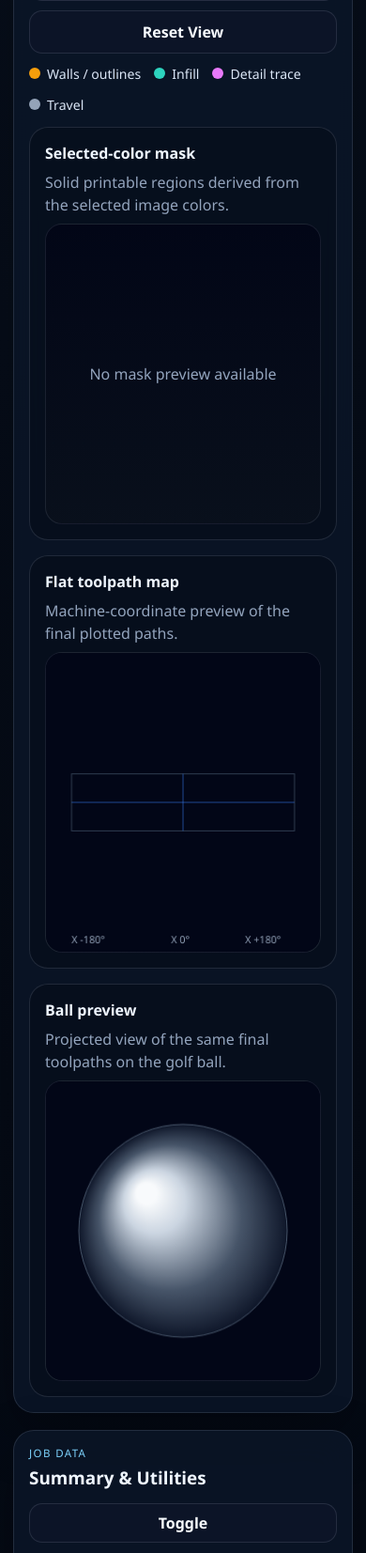
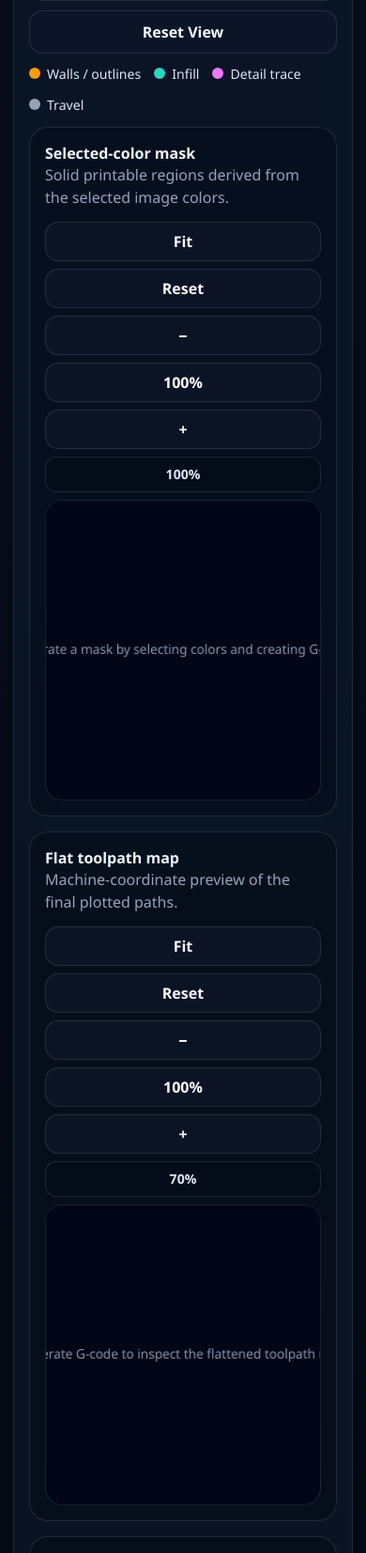
Before and after one commit to HampusAndersson01/DIY-Golf-Ball-Plotter, a Flask app: page / in a window 390 px wide. Shown: the part 4726-6379 px from the top of the page at 94% size. Run offline with Flask 3, Linux system fonts and the light colour scheme; data that the repository does not hold is empty.

Commit message:
feat: Enhance preview controls and implement zoom functionality for mask and flat toolpath previews

```diff
--- a/app/static/css/app.css
+++ b/app/static/css/app.css
@@ -617,6 +617,35 @@
   font-weight: 700;
 }
 
+.preview-card__header {
+  display: flex;
+  justify-content: space-between;
+  align-items: start;
+  gap: 14px;
+}
+
+.preview-controls {
+  display: flex;
+  flex-wrap: wrap;
+  justify-content: flex-end;
+  gap: 8px;
+}
+
+.preview-zoom {
+  display: inline-flex;
+  align-items: center;
+  justify-content: center;
+  min-width: 74px;
+  min-height: 38px;
+  padding: 0 12px;
+  border-radius: 12px;
+  border: 1px solid var(--border);
+  background: rgba(4, 12, 24, 0.84);
+  color: #dbe6f6;
+  font-weight: 700;
+  font-size: 0.88rem;
+}
+
 .image-preview,
 canvas {
   width: 100%;
@@ -631,6 +660,15 @@
   justify-content: center;
   overflow: hidden;
   padding: 12px;
+}
+
+.preview-canvas--zoomable {
+  cursor: grab;
+  touch-action: none;
+}
+
+.preview-canvas--zoomable.is-dragging {
+  cursor: grabbing;
 }
 
 .image-preview img {
@@ -923,6 +961,12 @@
     align-items: stretch;
   }
 
+  .preview-card__header,
+  .preview-controls {
+    flex-direction: column;
+    align-items: stretch;
+  }
+
   .btn,
   .btn-large {
     width: 100%;
--- a/app/static/js/app.js
+++ b/app/static/js/app.js
@@ -20,6 +20,25 @@
   generateRequestInFlight: false,
   calibrationRequestInFlight: false,
 };
+
+const previewViews = {
+  mask: null,
+  flat: null,
+};
+
+const previewData = {
+  maskImage: null,
+  flatPaths: [],
+};
+
+const PREVIEW_EMPTY_TEXT = {
+  mask: "Generate a mask by selecting colors and creating G-code.",
+  flat: "Generate G-code to inspect the flattened toolpath map.",
+};
+
+const FLAT_WORLD_LIMITS = { minX: -180, minY: -45, maxX: 180, maxY: 45 };
+const FLAT_STROKE_SCREEN_MIN = 1.1;
+const FLAT_STROKE_SCREEN_MAX = 3.6;
 
 const SERVER_DEFAULTS = window.SERVER_DEFAULTS || {
   penUpS: 575,
@@ -265,14 +284,331 @@
   host.innerHTML = `<img src="${url}" alt="Original upload preview" />`;
 }
 
-function showMaskPreview(dataUrl) {
-  const host = byId("maskPreview");
-  if (!host) return;
-  if (!dataUrl) {
-    host.innerHTML = '<span class="small">No mask preview available</span>';
-    return;
+function clamp(value, min, max) {
+  return Math.min(max, Math.max(min, value));
+}
+
+function normalizeBounds(bounds) {
+  if (!bounds) return null;
+  const minX = Number(bounds.minX);
+  const minY = Number(bounds.minY);
+  const maxX = Number(bounds.maxX);
+  const maxY = Number(bounds.maxY);
+  if (![minX, minY, maxX, maxY].every(Number.isFinite)) return null;
+
+  const epsilon = 0.0001;
+  const width = Math.max(epsilon, maxX - minX);
+  const height = Math.max(epsilon, maxY - minY);
+  return {
+    minX,
+    minY,
+    maxX: minX + width,
+    maxY: minY + height,
+  };
+}
+
+function expandBounds(bounds, padding) {
+  const normalized = normalizeBounds(bounds);
+  if (!normalized) return null;
+  return {
+    minX: normalized.minX - padding,
+    minY: normalized.minY - padding,
+    maxX: normalized.maxX + padding,
+    maxY: normalized.maxY + padding,
+  };
+}
+
+function computePathBounds(paths) {
+  let minX = Infinity;
+  let minY = Infinity;
+  let maxX = -Infinity;
+  let maxY = -Infinity;
+
+  for (const entry of paths || []) {
+    for (const point of entry.points || []) {
+      if (!Number.isFinite(point.x) || !Number.isFinite(point.y)) continue;
+      if (point.x < minX) minX = point.x;
+      if (point.y < minY) minY = point.y;
+      if (point.x > maxX) maxX = point.x;
+      if (point.y > maxY) maxY = point.y;
+    }
   }
-  host.innerHTML = `<img src="${dataUrl}" alt="Selected color mask preview" />`;
+
+  if (!Number.isFinite(minX)) return { ...FLAT_WORLD_LIMITS };
+  return expandBounds({ minX, minY, maxX, maxY }, 1.25);
+}
+
+function formatZoomPercent(scale) {
+  if (!Number.isFinite(scale) || scale <= 0) return "100%";
+  return `${Math.round(scale * 100)}%`;
+}
+
+function updatePreviewZoomLabel(id, scale) {
+  const label = byId(id);
+  if (label) label.textContent = formatZoomPercent(scale);
+}
+
+class PanZoomCanvas {
+  constructor(canvas, options = {}) {
+    this.canvas = canvas;
+    this.ctx = canvas.getContext("2d");
+    this.options = {
+      minScale: options.minScale ?? 0.1,
+      maxScale: options.maxScale ?? 40,
+      zoomStep: options.zoomStep ?? 1.2,
+      onChange: options.onChange ?? (() => {}),
+    };
+    this.contentBounds = null;
+    this.drawCallback = null;
+    this.scale = 1;
+    this.offsetX = 0;
+    this.offsetY = 0;
+    this.cssWidth = 1;
+    this.cssHeight = 1;
+    this.dpr = window.devicePixelRatio || 1;
+    this.defaultView = null;
+    this.pointerId = null;
+    this.isDragging = false;
+    this.lastPointer = null;
+    this.rafHandle = 0;
+
+    this.handleWheel = this.handleWheel.bind(this);
+    this.handlePointerDown = this.handlePointerDown.bind(this);
+    this.handlePointerMove = this.handlePointerMove.bind(this);
+    this.handlePointerUp = this.handlePointerUp.bind(this);
+    this.handleDoubleClick = this.handleDoubleClick.bind(this);
+
+    this.canvas.addEventListener("wheel", this.handleWheel, { passive: false });
+    this.canvas.addEventListener("pointerdown", this.handlePointerDown);
+    this.canvas.addEventListener("pointermove", this.handlePointerMove);
+    this.canvas.addEventListener("pointerup", this.handlePointerUp);
+    this.canvas.addEventListener("pointercancel", this.handlePointerUp);
+    this.canvas.addEventListener("lostpointercapture", this.handlePointerUp);
+    this.canvas.addEventListener("dblclick", this.handleDoubleClick);
+
+    this.resize(false);
+  }
+
+  getViewState() {
+    return {
+      scale: this.scale,
+      offsetX: this.offsetX,
+      offsetY: this.offsetY,
+      width: this.cssWidth,
+      height: this.cssHeight,
+      dpr: this.dpr,
+      contentBounds: this.contentBounds,
+    };
+  }
+
+  getEventPoint(event) {
+    const rect = this.canvas.getBoundingClientRect();
+    return {
+      x: event.clientX - rect.left,
+      y: event.clientY - rect.top,
+    };
+  }
+
+  resize(preserveCenter = true) {
+    const previousCenter = preserveCenter ? this.screenToWorld(this.cssWidth / 2, this.cssHeight / 2) : null;
+    const rect = this.canvas.getBoundingClientRect();
+    this.cssWidth = Math.max(300, Math.round(rect.width || 300));
+    this.cssHeight = Math.max(300, Math.round(rect.height || 300));
+    this.dpr = window.devicePixelRatio || 1;
+    this.canvas.width = Math.max(1, Math.round(this.cssWidth * this.dpr));
+    this.canvas.height = Math.max(1, Math.round(this.cssHeight * this.dpr));
+
+    if (previousCenter && Number.isFinite(previousCenter.x) && Number.isFinite(previousCenter.y)) {
+      this.offsetX = (this.cssWidth / 2) - (previousCenter.x * this.scale);
+      this.offsetY = (this.cssHeight / 2) - (previousCenter.y * this.scale);
+    }
+
+    this.requestRender();
+    this.options.onChange(this.getViewState());
+  }
+
+  setContentBounds(bounds) {
+    this.contentBounds = normalizeBounds(bounds);
+  }
+
+  setTransform(scale, offsetX, offsetY) {
+    this.scale = clamp(scale, this.options.minScale, this.options.maxScale);
+    this.offsetX = Number.isFinite(offsetX) ? offsetX : this.offsetX;
+    this.offsetY = Number.isFinite(offsetY) ? offsetY : this.offsetY;
+    this.requestRender();
+    this.options.onChange(this.getViewState());
+  }
+
+  fitToView(padding = 24) {
+    if (!this.contentBounds) {
+      this.setTransform(1, this.cssWidth / 2, this.cssHeight / 2);
+      this.defaultView = { scale: this.scale, offsetX: this.offsetX, offsetY: this.offsetY };
+      return;
+    }
+
+    const contentWidth = Math.max(0.0001, this.contentBounds.maxX - this.contentBounds.minX);
+    const contentHeight = Math.max(0.0001, this.contentBounds.maxY - this.contentBounds.minY);
+    const availableWidth = Math.max(1, this.cssWidth - (padding * 2));
+    const availableHeight = Math.max(1, this.cssHeight - (padding * 2));
+    const scale = clamp(
+      Math.min(availableWidth / contentWidth, availableHeight / contentHeight),
+      this.options.minScale,
+      this.options.maxScale,
+    );
+    const contentCenterX = (this.contentBounds.minX + this.contentBounds.maxX) / 2;
+    const contentCenterY = (this.contentBounds.minY + this.contentBounds.maxY) / 2;
+
+    this.setTransform(
+      scale,
+      (this.cssWidth / 2) - (contentCenterX * scale),
+      (this.cssHeight / 2) - (contentCenterY * scale),
+    );
+    this.defaultView = { scale: this.scale, offsetX: this.offsetX, offsetY: this.offsetY };
+  }
+
+  resetView() {
+    if (!this.defaultView) {
+      this.fitToView();
+      return;
+    }
+    this.setTransform(this.defaultView.scale, this.defaultView.offsetX, this.defaultView.offsetY);
+  }
+
+  screenToWorld(x, y) {
+    return {
+      x: (x - this.offsetX) / this.scale,
+      y: (y - this.offsetY) / this.scale,
+    };
+  }
+
+  worldToScreen(x, y) {
+    return {
+      x: (x * this.scale) + this.offsetX,
+      y: (y * this.scale) + this.offsetY,
+    };
+  }
+
+  applyWorldTransform(ctx = this.ctx) {
+    ctx.setTransform(
+      this.dpr * this.scale,
+      0,
+      0,
+      this.dpr * this.scale,
+      this.dpr * this.offsetX,
+      this.dpr * this.offsetY,
+    );
+  }
+
+  zoomAt(factor, screenX, screenY) {
+    const worldPoint = this.screenToWorld(screenX, screenY);
+    const nextScale = clamp(this.scale * factor, this.options.minScale, this.options.maxScale);
+    this.setTransform(
+      nextScale,
+      screenX - (worldPoint.x * nextScale),
+      screenY - (worldPoint.y * nextScale),
+    );
+  }
+
+  zoomTo(scale, screenX = this.cssWidth / 2, screenY = this.cssHeight / 2) {
+    const worldPoint = this.screenToWorld(screenX, screenY);
+    const nextScale = clamp(scale, this.options.minScale, this.options.maxScale);
+    this.setTransform(
+      nextScale,
+      screenX - (worldPoint.x * nextScale),
+      screenY - (worldPoint.y * nextScale),
+    );
+  }
+
+  stepZoom(direction) {
+    const factor = direction > 0 ? this.options.zoomStep : (1 / this.options.zoomStep);
+    this.zoomAt(factor, this.cssWidth / 2, this.cssHeight / 2);
+  }
+
+  panBy(deltaX, deltaY) {
+    this.setTransform(this.scale, this.offsetX + deltaX, this.offsetY + deltaY);
+  }
+
+  isLikelyTrackpadPan(event) {
+    if (event.ctrlKey) return false;
+    if (event.deltaMode !== WheelEvent.DOM_DELTA_PIXEL) return false;
+    const precise = !Number.isInteger(event.deltaY) || Math.abs(event.deltaY) < 40;
+    return Math.abs(event.deltaX) > 0 || precise;
+  }
+
+  handleWheel(event) {
+    event.preventDefault();
+    const point = this.getEventPoint(event);
+    const deltaScale = event.deltaMode === WheelEvent.DOM_DELTA_LINE ? 16 : event.deltaMode === WheelEvent.DOM_DELTA_PAGE ? this.cssHeight : 1;
+    const deltaX = event.deltaX * deltaScale;
+    const deltaY = event.deltaY * deltaScale;
+
+    if (this.isLikelyTrackpadPan(event)) {
+      this.panBy(-deltaX, -deltaY);
+      return;
+    }
+
+    this.zoomAt(Math.exp((-deltaY) * 0.0015), point.x, point.y);
+  }
+
+  handlePointerDown(event) {
+    if (event.pointerType !== "touch" && event.button !== 0) return;
+    event.preventDefault();
+    this.pointerId = event.pointerId;
+    this.isDragging = true;
+    this.lastPointer = this.getEventPoint(event);
+    this.canvas.setPointerCapture(event.pointerId);
+    this.canvas.classList.add("is-dragging");
+  }
+
+  handlePointerMove(event) {
+    if (!this.isDragging || event.pointerId !== this.pointerId) return;
+    event.preventDefault();
+    const point = this.getEventPoint(event);
+    const deltaX = point.x - this.lastPointer.x;
+    const deltaY = point.y - this.lastPointer.y;
+    this.lastPointer = point;
+    this.panBy(deltaX, deltaY);
+  }
+
+  handlePointerUp(event) {
+    if (event.pointerId !== this.pointerId) return;
+    this.isDragging = false;
+    this.pointerId = null;
+    this.lastPointer = null;
+    this.canvas.classList.remove("is-dragging");
+    if (this.canvas.hasPointerCapture(event.pointerId)) this.canvas.releasePointerCapture(event.pointerId);
+  }
+
+  handleDoubleClick(event) {
+    event.preventDefault();
+    this.resetView();
+  }
+
+  draw(drawCallback) {
+    this.drawCallback = drawCallback;
+    this.requestRender();
+  }
+
+  requestRender() {
+    if (this.rafHandle) return;
+    this.rafHandle = window.requestAnimationFrame(() => {
+      this.rafHandle = 0;
+      this.render();
+    });
+  }
+
+  render() {
+    const ctx = this.ctx;
+    ctx.setTransform(this.dpr, 0, 0, this.dpr, 0, 0);
+    ctx.clearRect(0, 0, this.cssWidth, this.cssHeight);
+    if (!this.drawCallback) return;
+    this.drawCallback(ctx, {
+      ...this.getViewState(),
+      controller: this,
+      screenToWorld: (x, y) => this.screenToWorld(x, y),
+      worldToScreen: (x, y) => this.worldToScreen(x, y),
+    });
+  }
 }
 
 function getSelectedColorSet() {
@@ -644,7 +980,7 @@
     appState.latestSummary = json.summary || null;
 
     byId("gcodeBox").value = appState.latestGcode.join("\n");
-    showMaskPreview(appState.latestMaskPreview);
+    drawMaskPreview(appState.latestMaskPreview);
     drawFlatPreview(appState.latestPreview);
     drawBallPreview(appState.latestPreview);
     renderSummary(appState.latestSummary);
@@ -730,6 +1066,196 @@
     ctx.stroke();
   }
   ctx.setLineDash([]);
+}
+
+function drawPreviewEmptyState(ctx, width, height, message) {
+  ctx.save();
+  ctx.fillStyle = "#020617";
+  ctx.fillRect(0, 0, width, height);
+  ctx.fillStyle = "rgba(148, 163, 184, 0.92)";
+  ctx.font = '500 14px "Segoe UI"';
+  ctx.textAlign = "center";
+  ctx.textBaseline = "middle";
+  ctx.fillText(message, width / 2, height / 2);
+  ctx.restore();
+}
+
+function chooseGridStep(scale) {
+  const targetScreenSpacing = 72;
+  const candidates = [1, 2, 5, 10, 15, 30, 45, 90];
+  for (const step of candidates) {
+    if ((step * scale) >= targetScreenSpacing) return step;
+  }
+  return 90;
+}
+
+function drawFlatWorldGrid(ctx, view, controller) {
+  const visibleTopLeft = controller.screenToWorld(0, 0);
+  const visibleBottomRight = controller.screenToWorld(view.width, view.height);
+  const visibleBounds = {
+    minX: Math.min(visibleTopLeft.x, visibleBottomRight.x),
+    maxX: Math.max(visibleTopLeft.x, visibleBottomRight.x),
+    minY: Math.min(visibleTopLeft.y, visibleBottomRight.y),
+    maxY: Math.max(visibleTopLeft.y, visibleBottomRight.y),
+  };
+  const gridStep = chooseGridStep(view.scale);
+
+  ctx.save();
+  controller.applyWorldTransform(ctx);
+
+  ctx.strokeStyle = "rgba(51, 65, 85, 0.72)";
+  ctx.lineWidth = 1 / view.scale;
+  for (let x = Math.floor(visibleBounds.minX / gridStep) * gridStep; x <= visibleBounds.maxX; x += gridStep) {
+    ctx.beginPath();
+    ctx.moveTo(x, visibleBounds.minY);
+    ctx.lineTo(x, visibleBounds.maxY);
+    ctx.stroke();
+  }
+  for (let y = Math.floor(visibleBounds.minY / gridStep) * gridStep; y <= visibleBounds.maxY; y += gridStep) {
+    ctx.beginPath();
+    ctx.moveTo(visibleBounds.minX, y);
+    ctx.lineTo(visibleBounds.maxX, y);
+    ctx.stroke();
+  }
+
+  ctx.strokeStyle = "rgba(148, 163, 184, 0.8)";
+  ctx.lineWidth = 1.3 / view.scale;
+  ctx.strokeRect(
+    FLAT_WORLD_LIMITS.minX,
+    FLAT_WORLD_LIMITS.minY,
+    FLAT_WORLD_LIMITS.maxX - FLAT_WORLD_LIMITS.minX,
+    FLAT_WORLD_LIMITS.maxY - FLAT_WORLD_LIMITS.minY,
+  );
+
+  ctx.strokeStyle = "rgba(59, 130, 246, 0.86)";
+  ctx.lineWidth = 1.8 / view.scale;
+  ctx.beginPath();
+  ctx.moveTo(0, visibleBounds.minY);
+  ctx.lineTo(0, visibleBounds.maxY);
+  ctx.moveTo(visibleBounds.minX, 0);
+  ctx.lineTo(visibleBounds.maxX, 0);
+  ctx.stroke();
+  ctx.restore();
+}
+
+function renderMaskPreview(ctx, view) {
+  ctx.fillStyle = "#020617";
+  ctx.fillRect(0, 0, view.width, view.height);
+
+  if (!previewData.maskImage) {
+    drawPreviewEmptyState(ctx, view.width, view.height, PREVIEW_EMPTY_TEXT.mask);
+    return;
+  }
+
+  ctx.save();
+  view.controller.applyWorldTransform(ctx);
+  ctx.imageSmoothingEnabled = false;
+  ctx.drawImage(previewData.maskImage, 0, 0, previewData.maskImage.width, previewData.maskImage.height);
+  ctx.strokeStyle = "rgba(148, 163, 184, 0.7)";
+  ctx.lineWidth = 1 / view.scale;
+  ctx.strokeRect(0, 0, previewData.maskImage.width, previewData.maskImage.height);
+  ctx.restore();
+}
+
+function renderFlatPreview(ctx, view) {
+  ctx.fillStyle = "#020617";
+  ctx.fillRect(0, 0, view.width, view.height);
+  drawFlatWorldGrid(ctx, view, view.controller);
+
+  if (!previewData.flatPaths.length) {
+    drawPreviewEmptyState(ctx, view.width, view.height, PREVIEW_EMPTY_TEXT.flat);
+    return;
+  }
+
+  ctx.save();
+  view.controller.applyWorldTransform(ctx);
+  for (const entry of previewData.flatPaths) {
+    const path = entry.points || [];
+    if (!path.length) continue;
+    const style = previewStyle(entry.kind || "outline");
+    ctx.beginPath();
+    ctx.moveTo(path[0].x, path[0].y);
+    for (let index = 1; index < path.length; index += 1) {
+      ctx.lineTo(path[index].x, path[index].y);
+    }
+    const screenStrokeWidth = clamp(style.width, FLAT_STROKE_SCREEN_MIN, FLAT_STROKE_SCREEN_MAX);
+    ctx.setLineDash((style.dash || []).map((value) => value / view.scale));
+    ctx.lineWidth = screenStrokeWidth / view.scale;
+    ctx.lineJoin = "round";
+    ctx.lineCap = "round";
+    ctx.strokeStyle = style.stroke;
+    ctx.stroke();
+  }
+  ctx.restore();
+  ctx.setLineDash([]);
+}
+
+function ensurePreviewViews() {
+  if (!previewViews.mask) {
+    previewViews.mask = new PanZoomCanvas(byId("maskPreviewCanvas"), {
+      minScale: 0.1,
+      maxScale: 48,
+      onChange: (view) => updatePreviewZoomLabel("maskZoomLevel", view.scale),
+    });
+    previewViews.mask.draw(renderMaskPreview);
+  }
+
+  if (!previewViews.flat) {
+    previewViews.flat = new PanZoomCanvas(byId("flatPreview"), {
+      minScale: 0.2,
+      maxScale: 60,
+      onChange: (view) => updatePreviewZoomLabel("flatZoomLevel", view.scale),
+    });
+    previewViews.flat.draw(renderFlatPreview);
+  }
+}
+
+let latestMaskPreviewToken = 0;
+
+function drawMaskPreview(dataUrl, options = {}) {
+  ensurePreviewViews();
+  const { fit = true } = options;
+  const controller = previewViews.mask;
+  const token = ++latestMaskPreviewToken;
+
+  if (!dataUrl) {
+    previewData.maskImage = null;
+    controller.setContentBounds(null);
+    controller.setTransform(1, 0, 0);
+    controller.defaultView = { scale: controller.scale, offsetX: controller.offsetX, offsetY: controller.offsetY };
+    controller.draw(renderMaskPreview);
+    return;
+  }
+
+  const image = new Image();
+  image.decoding = "async";
+  image.onload = () => {
+    if (token !== latestMaskPreviewToken) return;
+    previewData.maskImage = image;
+    controller.setContentBounds({
+      minX: 0,
+      minY: 0,
+      maxX: image.naturalWidth || image.width,
+      maxY: image.naturalHeight || image.height,
+    });
+    if (fit) controller.fitToView();
+    else controller.draw(renderMaskPreview);
+  };
+  image.onerror = () => {
+    if (token !== latestMaskPreviewToken) return;
+    previewData.maskImage = null;
+    controller.draw(renderMaskPreview);
+  };
+  image.src = dataUrl;
+}
+
+function drawFlatPreview(paths, options = {}) {
+  ensurePreviewViews();
+  const { fit = true } = options;
+  previewData.flatPaths = Array.isArray(paths) ? paths : [];
+  previewViews.flat.setContentBounds(computePathBounds(previewData.flatPaths));
+  if (fit) previewViews.flat.fitToView();
+  else previewViews.flat.draw(renderFlatPreview);
 }
 
 function projectBallPoint(point, cx, cy, radius) {
@@ -927,7 +1453,32 @@
   else zeroAndMarkCalibrated();
 }
 
+function fitAll2DPreviews() {
+  ensurePreviewViews();
+  previewViews.mask?.fitToView();
+  previewViews.flat?.fitToView();
+}
+
+function resetAll2DPreviews() {
+  ensurePreviewViews();
+  previewViews.mask?.resetView();
+  previewViews.flat?.resetView();
+}
+
+function handlePreviewControlAction(target, action) {
+  ensurePreviewViews();
+  const controller = previewViews[target];
+  if (!controller) return;
+
+  if (action === "fit") controller.fitToView();
+  else if (action === "reset") controller.resetView();
+  else if (action === "zoom-in") controller.stepZoom(1);
+  else if (action === "zoom-out") controller.stepZoom(-1);
+  else if (action === "zoom-100") controller.zoomTo(1);
+}
+
 function bindEvents() {
+  ensurePreviewViews();
   byId("connectButton")?.addEventListener("click", connectMachine);
   byId("applyMachineConfigButton")?.addEventListener("click", applyMachineConfig);
   byId("statusButton")?.addEventListener("click", () => sendCommand("?"));
@@ -956,12 +1507,16 @@
     generateRasterGcode();
   });
   byId("fitPreviewButton")?.addEventListener("click", () => {
-    drawFlatPreview(appState.latestPreview);
-    drawBallPreview(appState.latestPreview);
+    fitAll2DPreviews();
   });
   byId("resetPreviewButton")?.addEventListener("click", () => {
-    drawFlatPreview(appState.latestPreview);
-    drawBallPreview(appState.latestPreview);
+    resetAll2DPreviews();
+  });
+
+  document.querySelectorAll("[data-preview-target][data-preview-action]").forEach((button) => {
+    button.addEventListener("click", () => {
+      handlePreviewControlAction(button.dataset.previewTarget, button.dataset.previewAction);
+    });
   });
 
   byId("runButton")?.addEventListener("click", runGcode);
@@ -984,7 +1539,7 @@
       appState.latestMaskPreview = null;
       appState.latestSummary = null;
       setSelectedColors([]);
-      showMaskPreview(null);
+      drawMaskPreview(null);
       updateActionStates();
       updateStepper();
       return;
@@ -1063,7 +1618,8 @@
   }
 
   window.addEventListener("resize", () => {
-    drawFlatPreview(appState.latestPreview);
+    previewViews.mask?.resize(true);
+    previewViews.flat?.resize(true);
     drawBallPreview(appState.latestPreview);
   });
 }
@@ -1072,7 +1628,7 @@
 bindEvents();
 syncDerivedPenFields(true);
 showOriginalPreview(null);
-showMaskPreview(null);
+drawMaskPreview(null);
 renderSummary(null);
 renderProgressTiming();
 drawFlatPreview([]);
--- a/app/templates/index.html
+++ b/app/templates/index.html
@@ -331,14 +331,38 @@
           </div>
           <div class="preview-grid">
             <article class="preview-card">
-              <div class="preview-card__title">Selected-color mask</div>
-              <div class="preview-card__copy">Solid printable regions derived from the selected image colors.</div>
-              <div id="maskPreview" class="image-preview image-preview--large"><span class="small">Generate a mask by selecting colors and creating G-code.</span></div>
+              <div class="preview-card__header">
+                <div>
+                  <div class="preview-card__title">Selected-color mask</div>
+                  <div class="preview-card__copy">Solid printable regions derived from the selected image colors.</div>
+                </div>
+                <div class="preview-controls" aria-label="Mask preview controls">
+                  <button type="button" class="btn btn-ghost btn-small" data-preview-target="mask" data-preview-action="fit">Fit</button>
+                  <button type="button" class="btn btn-ghost btn-small" data-preview-target="mask" data-preview-action="reset">Reset</button>
+                  <button type="button" class="btn btn-ghost btn-small" data-preview-target="mask" data-preview-action="zoom-out" aria-label="Zoom out mask preview">−</button>
+                  <button type="button" class="btn btn-ghost btn-small" data-preview-target="mask" data-preview-action="zoom-100">100%</button>
+                  <button type="button" class="btn btn-ghost btn-small" data-preview-target="mask" data-preview-action="zoom-in" aria-label="Zoom in mask preview">+</button>
+                  <span id="maskZoomLevel" class="preview-zoom" aria-live="polite">100%</span>
+                </div>
+              </div>
+              <canvas id="maskPreviewCanvas" class="preview-canvas preview-canvas--zoomable" aria-label="Selected color mask preview"></canvas>
             </article>
             <article class="preview-card preview-card--wide">
-              <div class="preview-card__title">Flat toolpath map</div>
-              <div class="preview-card__copy">Machine-coordinate preview of the final plotted paths.</div>
-              <canvas id="flatPreview"></canvas>
+              <div class="preview-card__header">
+                <div>
+                  <div class="preview-card__title">Flat toolpath map</div>
+                  <div class="preview-card__copy">Machine-coordinate preview of the final plotted paths.</div>
+                </div>
+                <div class="preview-controls" aria-label="Flat toolpath preview controls">
+                  <button type="button" class="btn btn-ghost btn-small" data-preview-target="flat" data-preview-action="fit">Fit</button>
+                  <button type="button" class="btn btn-ghost btn-small" data-preview-target="flat" data-preview-action="reset">Reset</button>
+                  <button type="button" class="btn btn-ghost btn-small" data-preview-target="flat" data-preview-action="zoom-out" aria-label="Zoom out flat toolpath preview">−</button>
+                  <button type="button" class="btn btn-ghost btn-small" data-preview-target="flat" data-preview-action="zoom-100">100%</button>
+                  <button type="button" class="btn btn-ghost btn-small" data-preview-target="flat" data-preview-action="zoom-in" aria-label="Zoom in flat toolpath preview">+</button>
+                  <span id="flatZoomLevel" class="preview-zoom" aria-live="polite">100%</span>
+                </div>
+              </div>
+              <canvas id="flatPreview" class="preview-canvas preview-canvas--zoomable" aria-label="Flat toolpath map preview"></canvas>
             </article>
             <article class="preview-card preview-card--wide">
               <div class="preview-card__title">Ball preview</div>
```
Also changed, not shown: app/services/pipeline_core.py (+40 -6 lines), tests/test_toolpath_generation.py (+31 -0 lines).
